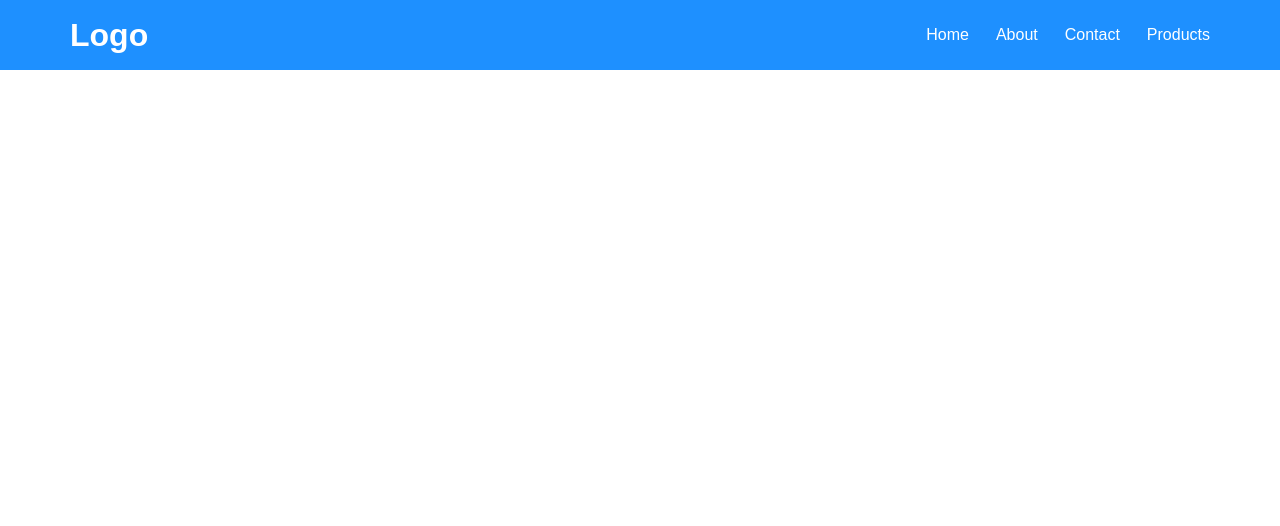
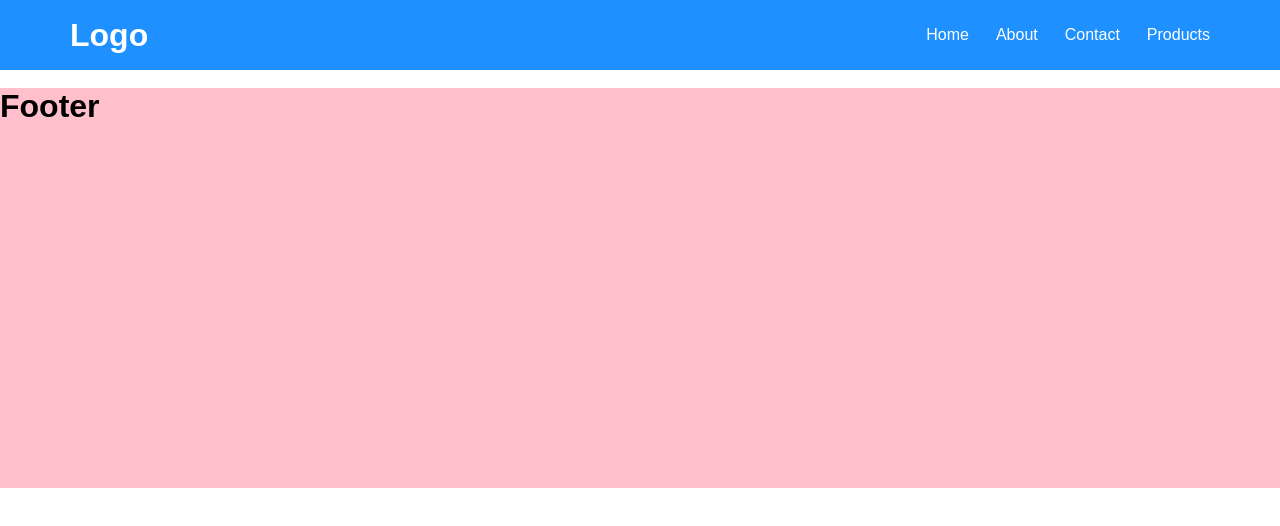
Before and after one commit to abdulhayevbahrom/products, a React (Create React App) app: page /single-page/1 in a window 1280 px wide. Shown: the top 526 px of the page. Built offline with nearby package versions, Linux system fonts and the light colour scheme; no server answers.

Commit message:
created footer jsx

```diff
--- a/src/App.jsx
+++ b/src/App.jsx
@@ -4,6 +4,7 @@ import { Routes, Route } from "react-router-dom";
 import Home from "./router/home/Home";
 import About from "./router/about/About";
 import SinglePage from "./router/singlepage/SinglePage";
+import Footer from "./components/footer/Footer";
 
 const App = () => {
   return (
@@ -14,6 +15,7 @@ const App = () => {
         <Route path="/about" element={<About />} />
         <Route path="/single-page/:id" element={<SinglePage />} />
       </Routes>
+      <Footer/>
     </div>
   );
 };
--- /dev/null
+++ b/src/components/footer/Footer.css
@@ -0,0 +1,5 @@
+footer{
+    width: 100%;
+    height: 400px;
+    background-color: pink;
+}
--- /dev/null
+++ b/src/components/footer/Footer.jsx
@@ -0,0 +1,12 @@
+import React from "react";
+import "./Footer.css";
+
+function Footer() {
+    return (
+        <footer>
+            <h1>Footer</h1>
+        </footer>
+    )
+}
+
+export default Footer;
```
